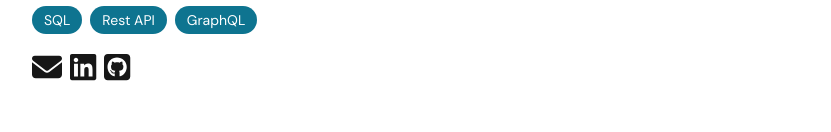
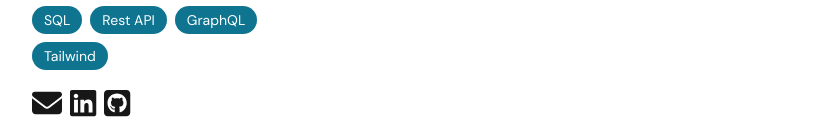
Before and after one commit to micboyd/personal-site, a Next.js app: page / in a window 1280 px wide. Shown: the part 620-752 px from the top of the page, without its empty margins (224-1055 px from the left). Built offline with nearby package versions, Linux system fonts and the light colour scheme.

Commit message:
profile update

```diff
--- a/app/home/tabs/profile.tsx
+++ b/app/home/tabs/profile.tsx
@@ -6,7 +6,7 @@ import { FontAwesomeIcon } from '@fortawesome/react-fontawesome';
 import { faEnvelope } from '@fortawesome/free-solid-svg-icons';
 
 export default function Profile() {
-	const skills = ['JavaScript', 'TypeScript', 'React', 'Angular', 'CSS', 'Git', 'Node', 'MongoDB', 'SQL', 'Rest API', 'GraphQL'];
+	const skills = ['JavaScript', 'TypeScript', 'React', 'Angular', 'CSS', 'Git', 'Node', 'MongoDB', 'SQL', 'Rest API', 'GraphQL', 'Tailwind'];
 
 	return (
         <div className='profile'>
```
